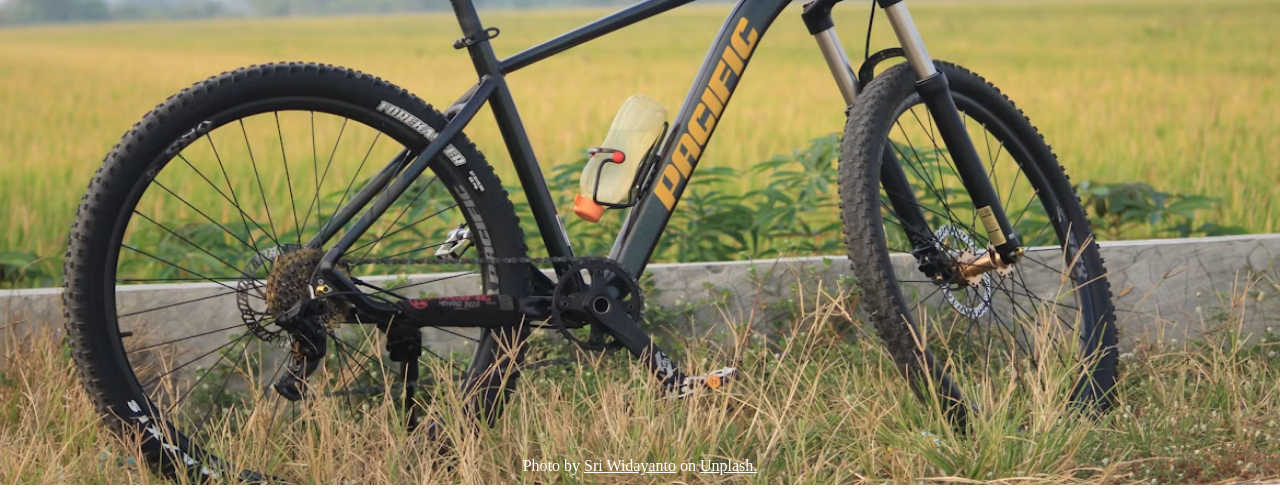
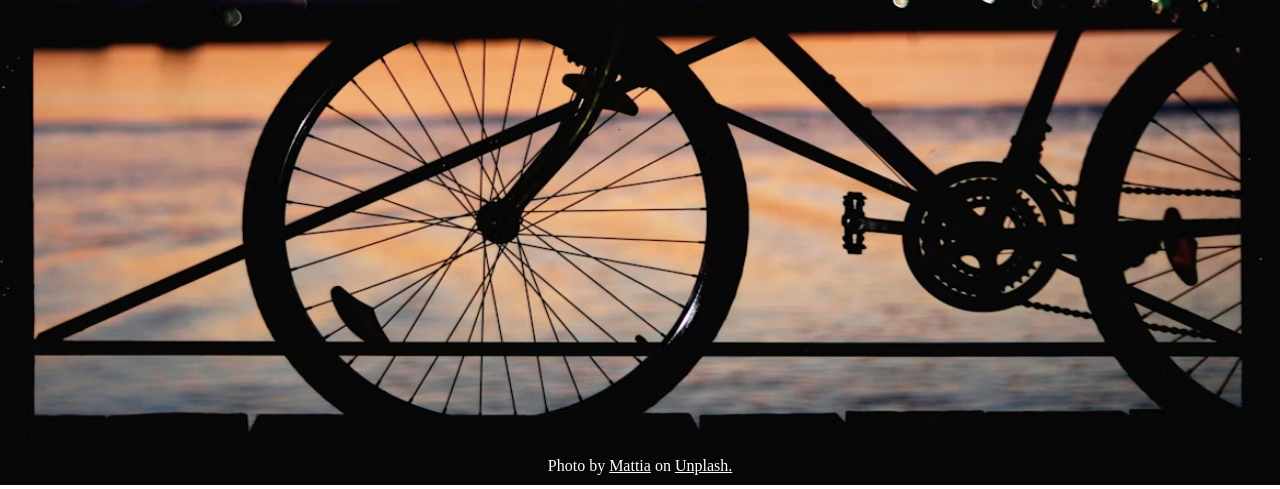
Before and after one commit to Mucsaaa96/sign-up-form, a plain HTML site: page sites/old-user.html in a window 1280 px wide. Shown: the part 315-804 px from the top of the page. Drawn offline with Linux system fonts and the light colour scheme; a web font is replaced by a local one.

Commit message:
Modify old-user.html background

```diff
--- a/sites/old-user.html
+++ b/sites/old-user.html
@@ -9,9 +9,9 @@
 </head>
 <body>
     <h1>HELLO! WELCOME BACK!!!</h1>
-    <img class="new-page-background" src="../images/bike2.avif">
+    <img class="new-page-background" src="../images/bike3.avif">
     <button class="home-button"><a href="../index.html">Back to the main page</a></button>
-    <p class="credit">Photo by <a href="https://unsplash.com/@thisisgeipenko">Sri Widayanto</a>
+    <p class="credit">Photo by <a href="https://unsplash.com/@mattia19">Mattia</a>
     on <a href="https://unsplash.com/">Unplash.</a></p>
 </body>
 </html>
```
